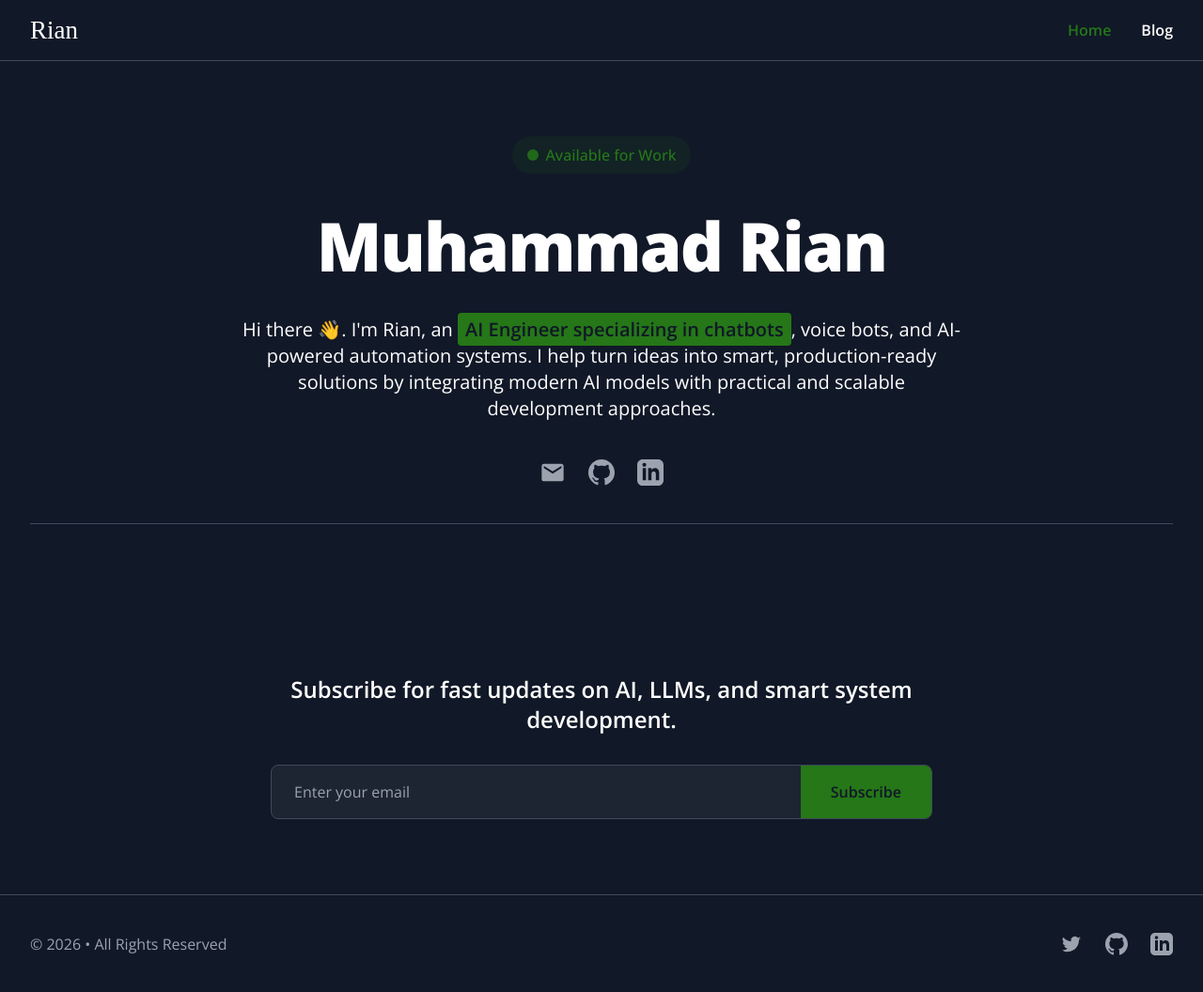
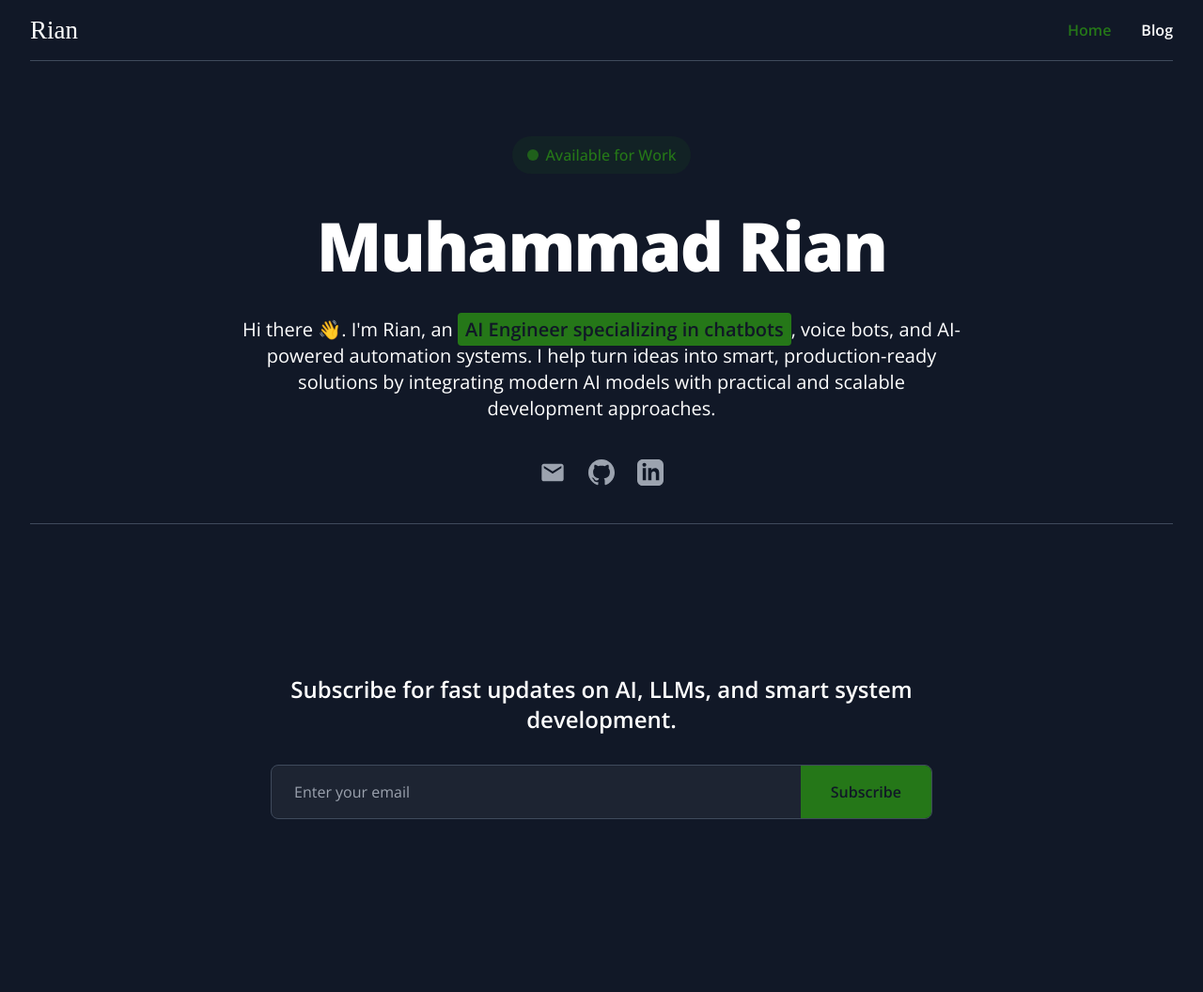
Before and after one commit to muhammadrian07/portfolio, a React (Create React App) app: page / in a window 1280 px wide. Shown: the whole page at 94% size. After the commit the page ends 952 px from the top, so only its background shows below. Built offline with nearby package versions, Linux system fonts and the light colour scheme; a web font is replaced by a local one.

Commit message:
mid modifications

```diff
--- a/src/components/Navbar.jsx
+++ b/src/components/Navbar.jsx
@@ -19,7 +19,7 @@ function Navbar() {
   const isActive = (path) => location.pathname === path;
 
   return (
-    <nav className="bg-bg-dark text-text-primary border-b border-border-dark">
+    <nav className="bg-bg-dark text-text-primary">
       <div className="max-w-7xl mx-auto px-4 sm:px-6 lg:px-8">
         <div className="flex justify-between items-center h-16">
           {/* Logo */}
@@ -50,6 +50,9 @@ function Navbar() {
             </Link>
           </div>
         </div>
+
+        {/* Separator line with padding (like Hero section) */}
+        <div className="border-b border-border-dark"></div>
       </div>
     </nav>
   );
--- a/src/pages/Home.jsx
+++ b/src/pages/Home.jsx
@@ -2,7 +2,6 @@ import React from 'react';
 import Navbar from '../components/Navbar';
 import Hero from '../components/Hero';
 import Newsletter from '../components/Newsletter';
-import Footer from '../components/Footer';
 
 /**
  * Home Page
@@ -11,7 +10,6 @@ import Footer from '../components/Footer';
  * - Navigation bar
  * - Hero section with introduction and social links
  * - Newsletter subscription section
- * - Footer with copyright and links
  *
  * This page welcomes visitors and provides key information about Rian,
  * along with ways to stay connected and subscribe for updates.
@@ -30,9 +28,6 @@ function Home() {
         {/* Newsletter Subscription Section */}
         <Newsletter />
       </main>
-
-      {/* Footer */}
-      <Footer />
     </div>
   );
 }
```
